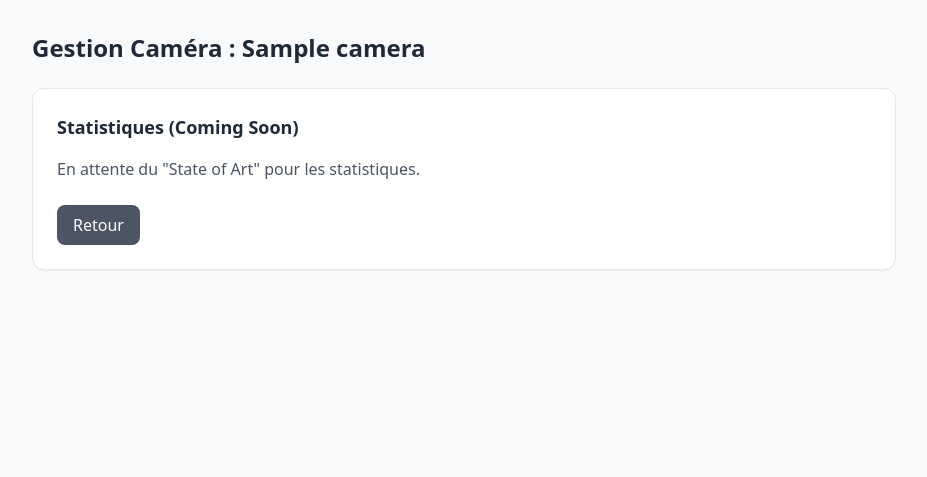
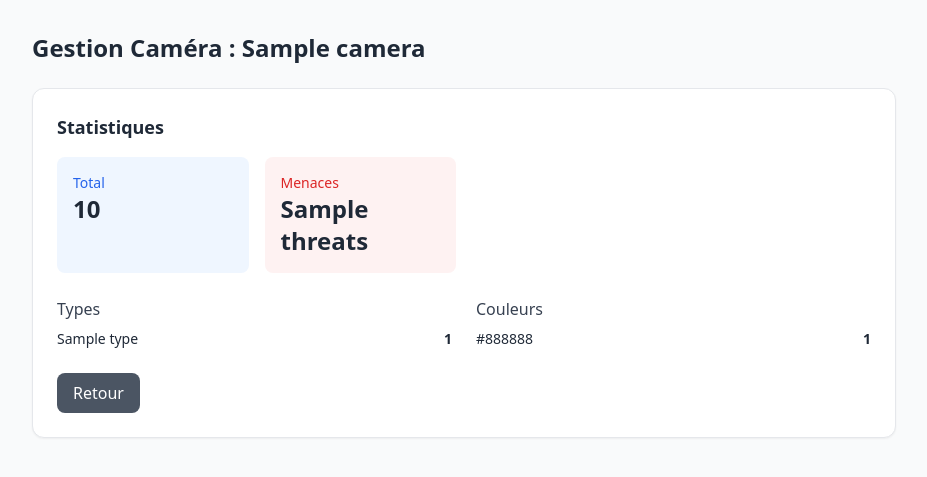
Before and after one commit to qrDOTtech1/PCS---Parcking-Cam-Security, a Flask app: template templates/camera_management.html in a window 1280 px wide. Shown: the top 477 px of the page, without its empty margins (176-1103 px from the left). Run offline with Flask 3, Linux system fonts and the light colour scheme; tables that the repository leaves empty hold one stand-in row (values such as "Sample post"); the template is opened without the code that fills it: values that come from a table or form of the project are taken from there, most other values are stand-ins (such as "Sample title", 1, 10 or a date in 2020); some libraries are stand-ins or nearby versions.

Commit message:
feat: add vehicle stats tracking and page

```diff
--- a/app.py
+++ b/app.py
@@ -197,9 +197,33 @@ def create_tables():
             logger.error(f"Migration error: {e}")
 
         try:
-            conn.execute(text("ALTER TABLE camera ADD COLUMN config_json TEXT"))
+            conn.execute(
+                text("ALTER TABLE camera ADD COLUMN address VARCHAR(200) DEFAULT ''")
+            )
         except:
             pass
+        try:
+            conn.execute(
+                text(
+                    "ALTER TABLE plate_detection ADD COLUMN vehicle_type VARCHAR(20) DEFAULT 'unknown'"
+                )
+            )
+            conn.execute(
+                text(
+                    "ALTER TABLE plate_detection ADD COLUMN vehicle_color VARCHAR(20) DEFAULT 'unknown'"
+                )
+            )
+        except:
+            pass
+        try:
+            conn.execute(
+                text(
+                    "ALTER TABLE user ADD COLUMN subscription_mode VARCHAR(30) DEFAULT 'standard'"
+                )
+            )
+        except:
+            pass
+
         try:
             conn.execute(
                 text(
@@ -1071,7 +1095,29 @@ def camera_management(camera_id):
         flash("Caméra non trouvée.", "error")
         return redirect(url_for("dashboard"))
 
-    return render_template("camera_management.html", camera=camera)
+    # Stats for Pro/Emergency
+    stats = {}
+    if session.get("user_id"):
+        user = User.query.get(session["user_id"])
+        if user and user.subscription_mode in ["emergency", "pro"]:
+            detections = PlateDetection.query.filter_by(camera_id=camera_id).all()
+            total = len(detections)
+            if total > 0:
+                stats = {
+                    "total": total,
+                    "by_type": {},
+                    "by_color": {},
+                    "threats": len([d for d in detections if d.is_threat]),
+                }
+                for d in detections:
+                    stats["by_type"][d.vehicle_type] = (
+                        stats["by_type"].get(d.vehicle_type, 0) + 1
+                    )
+                    stats["by_color"][d.vehicle_color] = (
+                        stats["by_color"].get(d.vehicle_color, 0) + 1
+                    )
+
+    return render_template("camera_management.html", camera=camera, stats=stats)
 
 
 @app.route("/camera/<int:camera_id>", methods=["GET"])
--- a/templates/camera_management.html
+++ b/templates/camera_management.html
@@ -10,8 +10,39 @@
     <div class="max-w-4xl mx-auto py-8 px-4">
         <h1 class="text-2xl font-bold mb-6">Gestion Caméra : {{ camera.name }}</h1>
         <div class="bg-white p-6 rounded-xl shadow-sm border border-gray-200">
-            <h2 class="text-lg font-semibold mb-4">Statistiques (Coming Soon)</h2>
-            <p class="text-gray-600">En attente du "State of Art" pour les statistiques.</p>
+            <h2 class="text-lg font-semibold mb-4">Statistiques</h2>
+            {% if stats %}
+                <div class="grid grid-cols-2 md:grid-cols-4 gap-4 mb-6">
+                    <div class="bg-blue-50 p-4 rounded-lg">
+                        <p class="text-sm text-blue-600">Total</p>
+                        <p class="text-2xl font-bold">{{ stats.total }}</p>
+                    </div>
+                    <div class="bg-red-50 p-4 rounded-lg">
+                        <p class="text-sm text-red-600">Menaces</p>
+                        <p class="text-2xl font-bold">{{ stats.threats }}</p>
+                    </div>
+                </div>
+                <div class="grid grid-cols-1 md:grid-cols-2 gap-6">
+                    <div>
+                        <h3 class="font-medium text-gray-700 mb-2">Types</h3>
+                        <ul class="space-y-1">
+                            {% for type, count in stats.by_type.items() %}
+                            <li class="flex justify-between text-sm"><span>{{ type }}</span><span class="font-bold">{{ count }}</span></li>
+                            {% endfor %}
+                        </ul>
+                    </div>
+                    <div>
+                        <h3 class="font-medium text-gray-700 mb-2">Couleurs</h3>
+                        <ul class="space-y-1">
+                            {% for color, count in stats.by_color.items() %}
+                            <li class="flex justify-between text-sm"><span>{{ color }}</span><span class="font-bold">{{ count }}</span></li>
+                            {% endfor %}
+                        </ul>
+                    </div>
+                </div>
+            {% else %}
+                <p class="text-gray-600">Données non disponibles (Abonnement Pro/Emergency requis).</p>
+            {% endif %}
             <a href="{{ url_for('dashboard') }}" class="mt-6 inline-block bg-gray-600 text-white px-4 py-2 rounded-lg">Retour</a>
         </div>
     </div>
```
Also changed, not shown: anpr_worker.py (+56 -18 lines), models.py (+42 -24 lines).
